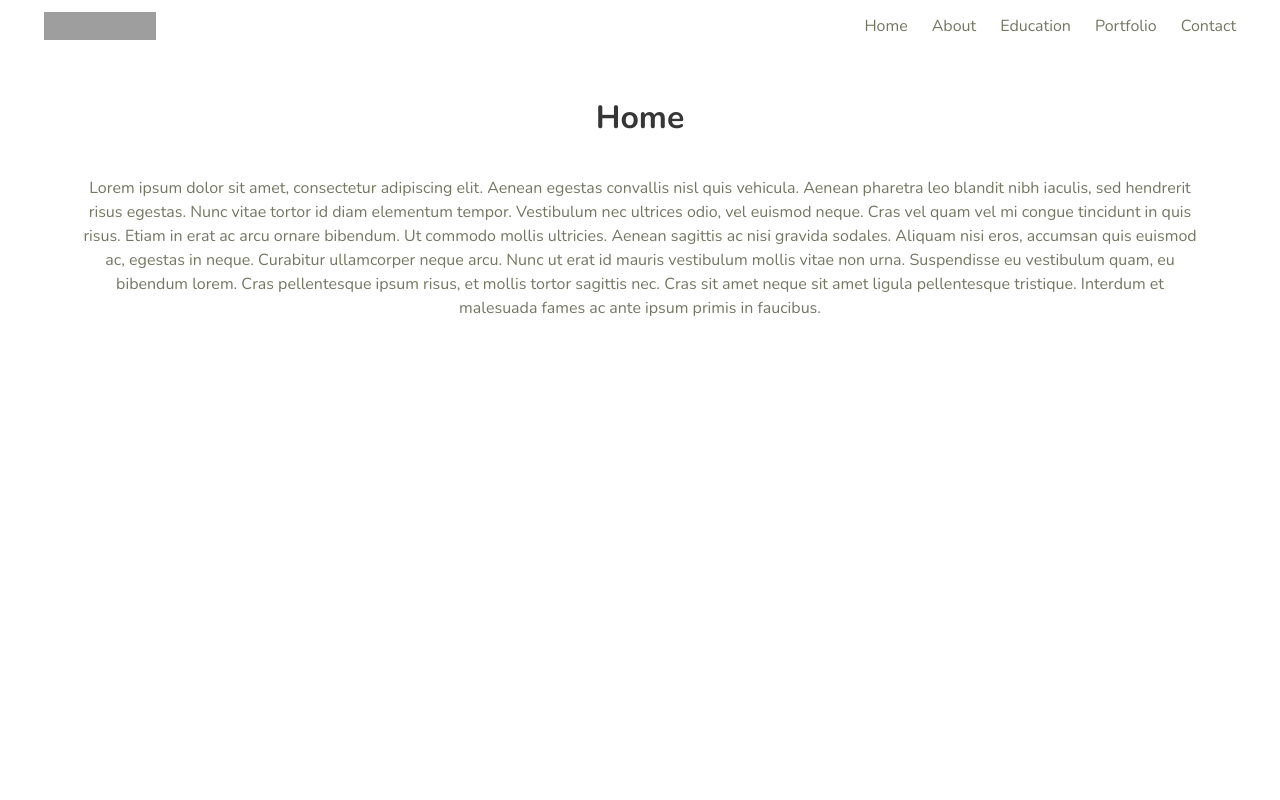
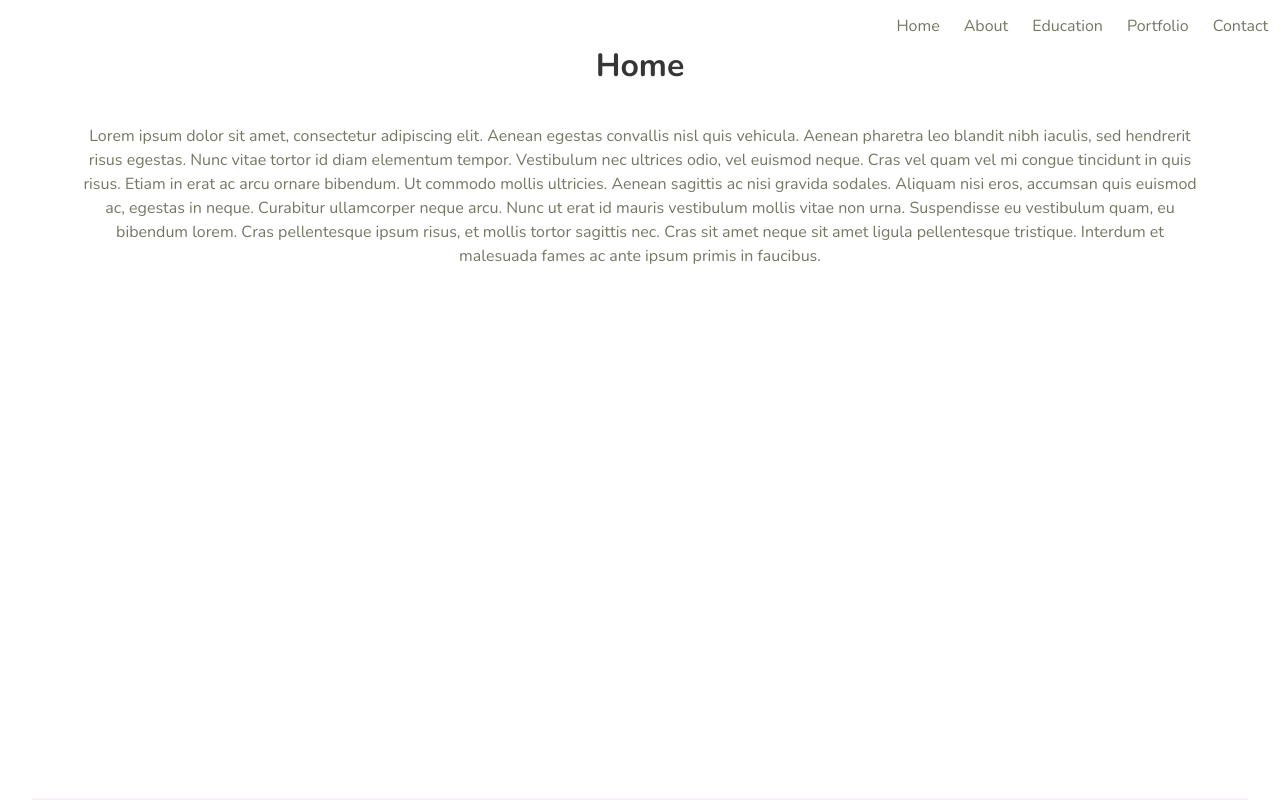
Before and after one commit to yash1094/my_portfolio, a React (Create React App) app: page / in a window 1280 px wide. Shown: the top 800 px of the page. Built offline with nearby package versions, Linux system fonts and the light colour scheme; grey boxes are pictures that could not be loaded.

Commit message:
fixed the navbar to the top of the screen

```diff
--- a/src/App.js
+++ b/src/App.js
@@ -1,10 +1,12 @@
 import "./App.scss";
 import Body from "./components/Body";
 import Footer from "./components/Footer";
+import Navbar from "./components/Navbar";
 
 function App() {
   return (
     <div className="App">
+      <Navbar />
       <Body />
       <Footer />
     </div>
--- a/src/App.scss
+++ b/src/App.scss
@@ -20,7 +20,7 @@ $fullhd-enabled: false;
 $control-border-width: 2px;
 $input-border-color: transparent;
 $input-shadow: none;
-$footer-background-color: rgb(212, 206, 206);
+$footer-background-color: rgba(212, 206, 206, 0.178);
 
 // Import only what you need from Bulma
 @import "../node_modules/bulma/bulma.sass";
--- a/src/components/About.js
+++ b/src/components/About.js
@@ -24,7 +24,7 @@ const About = () => (
           <a href="#contact">Let's connect</a>
         </div>
 
-        <button class="button is-primary">Resume</button>
+        <button className="button is-primary">Resume</button>
       </div>
     </div>
   </div>
--- a/src/components/Body.js
+++ b/src/components/Body.js
@@ -1,7 +1,6 @@
 import React from "react";
 import About from "./About";
 import Home from "./Home";
-import NavBar from "./Navbar";
 import Education from "./Education";
 import Portfolio from "./Porfolio";
 import Contact from "./Contact";
@@ -10,7 +9,6 @@ import "./Body.Components.scss";
 
 const Body = () => (
   <div className="body">
-    <NavBar />
     <Home />
     <About />
     <Education />
--- a/src/components/Footer.js
+++ b/src/components/Footer.js
@@ -2,8 +2,8 @@
 
 const Footer = () => (
   <div>
-    <footer class="footer">
-      <div class="content has-text-centered">
+    <footer className="footer">
+      <div className="content has-text-centered">
         <p>
           The website content was created by Yash Pandya. It uses{" "}
           <strong>Bulma</strong> by{" "}
--- /dev/null
+++ b/src/components/Navbar.Component.scss
@@ -0,0 +1,6 @@
+.burger {
+  border: none;
+  position: absolute;
+  top: 0;
+  right: 0;
+}
--- a/src/components/Navbar.js
+++ b/src/components/Navbar.js
@@ -1,45 +1,43 @@
-const NavBar = () => (
-  <nav class="navbar" role="navigation" aria-label="main navigation">
-    <div class="navbar-brand">
-      <a class="navbar-item" href="https://bulma.io">
-        <img
-          src="https://bulma.io/images/bulma-logo.png"
-          width="112"
-          height="28"
-          alt="bulma"
-        />
-      </a>
-      {/* <a
-        role="button"
-        class="navbar-burger burger is-active"
+import "./Navbar.Component.scss";
+
+const Navbar = () => (
+  <nav
+    className="navbar is-fixed-top"
+    role="navigation"
+    aria-label="main navigation"
+  >
+    <div className="navbar-brand">
+      <button
+        className="navbar-burger burger"
         aria-label="menu"
-        aria-expanded="false"
+        aria-expanded="true"
         data-target="navbarBasicExample"
-        // eslint-disable-next-line
-        href="/"
+        onClick={() => {
+          console.log("hello");
+        }}
       >
         <span aria-hidden="true"></span>
         <span aria-hidden="true"></span>
         <span aria-hidden="true"></span>
-      </a> */}
+      </button>
     </div>
 
-    <div id="navbarBasicExample" class="navbar-menu">
-      <div class="navbar-end">
-        <div class="navbar-item"></div>
-        <a class="navbar-item" href="#home">
+    <div id="navbarBasicExample" className="navbar-menu">
+      <div className="navbar-end">
+        <div className="navbar-item"></div>
+        <a className="navbar-item" href="#home">
           Home
         </a>
-        <a class="navbar-item" href="#about">
+        <a className="navbar-item" href="#about">
           About
         </a>
-        <a class="navbar-item" href="#education">
+        <a className="navbar-item" href="#education">
           Education
         </a>
-        <a class="navbar-item" href="#portfolio">
+        <a className="navbar-item" href="#portfolio">
           Portfolio
         </a>
-        <a class="navbar-item" href="#contact">
+        <a className="navbar-item" href="#contact">
           Contact
         </a>
       </div>
@@ -47,4 +45,4 @@ const NavBar = () => (
   </nav>
 );
 
-export default NavBar;
+export default Navbar;
--- a/src/components/Porfolio.js
+++ b/src/components/Porfolio.js
@@ -11,21 +11,21 @@ const Portfolio = () => (
       <div className="column is-full">
         <div className="box">
           <div className="columns is-vcentered">
-            <div class="column">
+            <div className="column">
               <figure className="image project-img-container">
                 <img src={crwn_clothing} alt="cwrn_clothing screenshot" />
               </figure>
             </div>
-            <div class="column">
+            <div className="column">
               <div className="content has-text-left">
                 <h3>Dummy e-commerce site</h3>
                 <p>
                   A Fully functioning mock ecommerce site to sell clothing.
-                  <ul style={{ listStyleType: "none" }}>
+                  {/* <ul style={{ listStyleType: "none" }}>
                     Technologies stack used to build this app:
                     <li>React</li>
                     <li>Stripe API</li>
-                  </ul>
+                  </ul> */}
                 </p>
               </div>
             </div>
```
